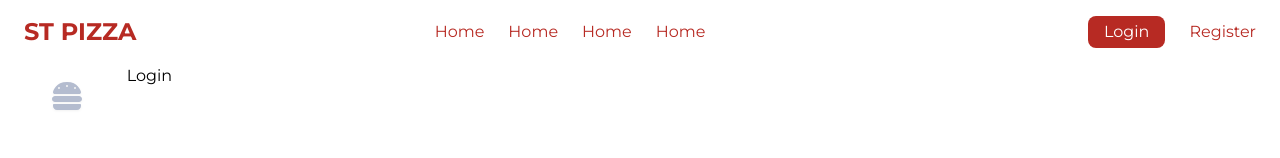
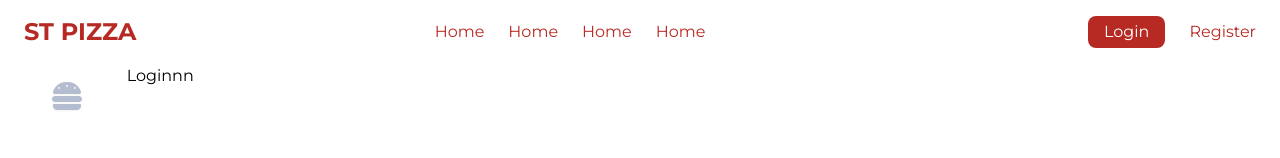
Before and after one commit to Tommy0710/pizza, a Next.js app: page /login in a window 1280 px wide. Shown: the top 158 px of the page. Built offline with nearby package versions, Linux system fonts and the light colour scheme.

Commit message:
init pizza2

```diff
--- a/src/app/login/page.js
+++ b/src/app/login/page.js
@@ -2,7 +2,7 @@ import Image from "next/image"
 export default function Login(){
     return(
         <section className="max-w-6xl mx-auto">
-            <h1>Login
+            <h1>Loginnn
 
             </h1>
 
```
